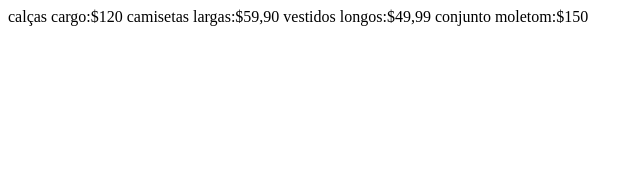
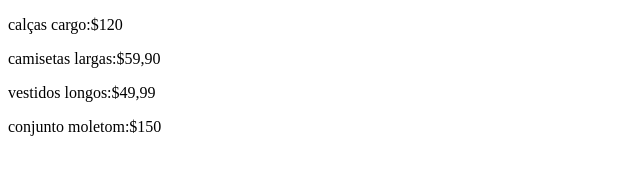
Before and after one commit to lauany01/lauany, a plain HTML site: page produtod.html in a window 1280 px wide. Shown: the whole page, without its empty margins (0-643 px from the left). Drawn offline with Linux system fonts and the light colour scheme.

Commit message:
sertyuio

```diff
--- a/produtod.html
+++ b/produtod.html
@@ -7,6 +7,8 @@
     <title>Document</title>
 </head>
 <body>
- calças cargo:$120 camisetas largas:$59,90 vestidos longos:$49,99 conjunto moletom:$150
+ <p>calças cargo:$120 </p>
+ <p>camisetas largas:$59,90 </p>
+ vestidos longos:$49,99 </p>conjunto moletom:$150
 </body>
 </html>
```
